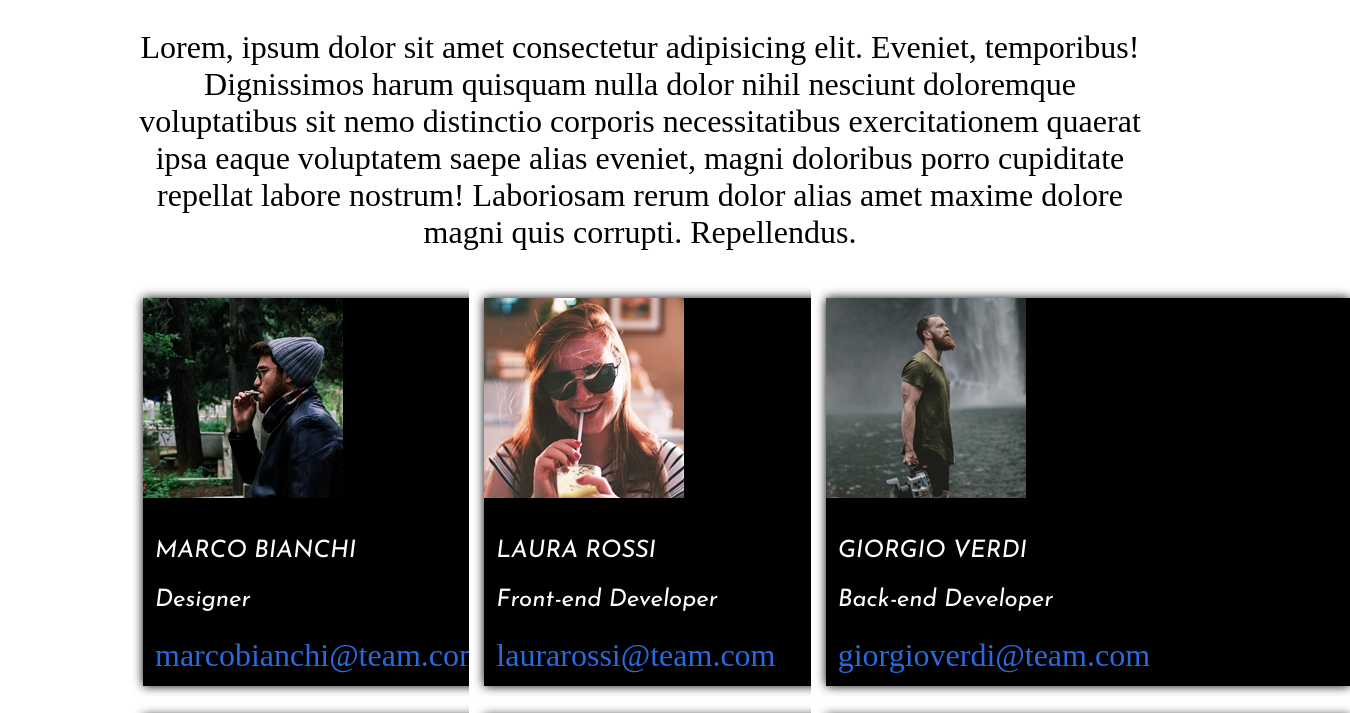
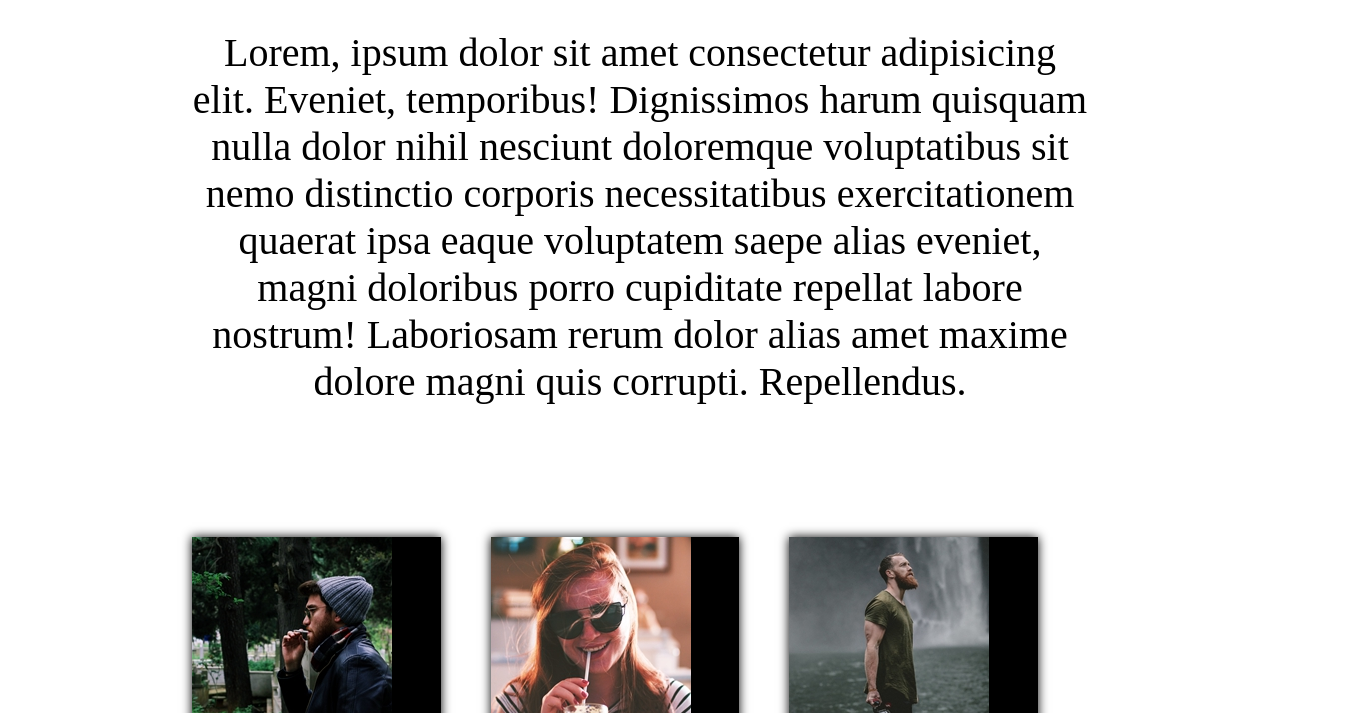
Before and after one commit to PasqualeAragosa/html-css-float-cards, a plain HTML site: page index.html in a window 1280 px wide. Shown: the part 87-800 px from the top of the page, 1350 px wide, since content can reach past the window. Drawn offline with Linux system fonts and the light colour scheme.

Commit message:
prova di correzione

```diff
--- a/assets/css/style.css
+++ b/assets/css/style.css
@@ -6,7 +6,7 @@
 }
 
 body {
-    width: 80%;
+    width: 70%;
     margin: auto;
 }
 
@@ -32,7 +32,7 @@ img {
 
 /* main */
 .description {
-    font-size: 2rem;
+    font-size: 2.5rem;
     text-align: center;
     margin: 2rem 0;
 }
@@ -45,17 +45,15 @@ img {
 
 .card {
     background-color: black;
-    margin: 15px;
+    margin: 100px 50px 50px 0;
     color: white;
     box-shadow: 0 0 10px black;
-    float: left;
 }
 
 .info_box {
     margin: 0.75rem;
     float: right;
     text-align: left;
-    width: 500px;
 }
 
 .info_box p {
--- a/index.html
+++ b/index.html
@@ -88,7 +88,5 @@
         </div>
     </main>
     <!-- /#site_main -->
-    <footer id="site_footer"></footer>
-    <!-- /#site_footer -->
 </body>
 </html>
```
